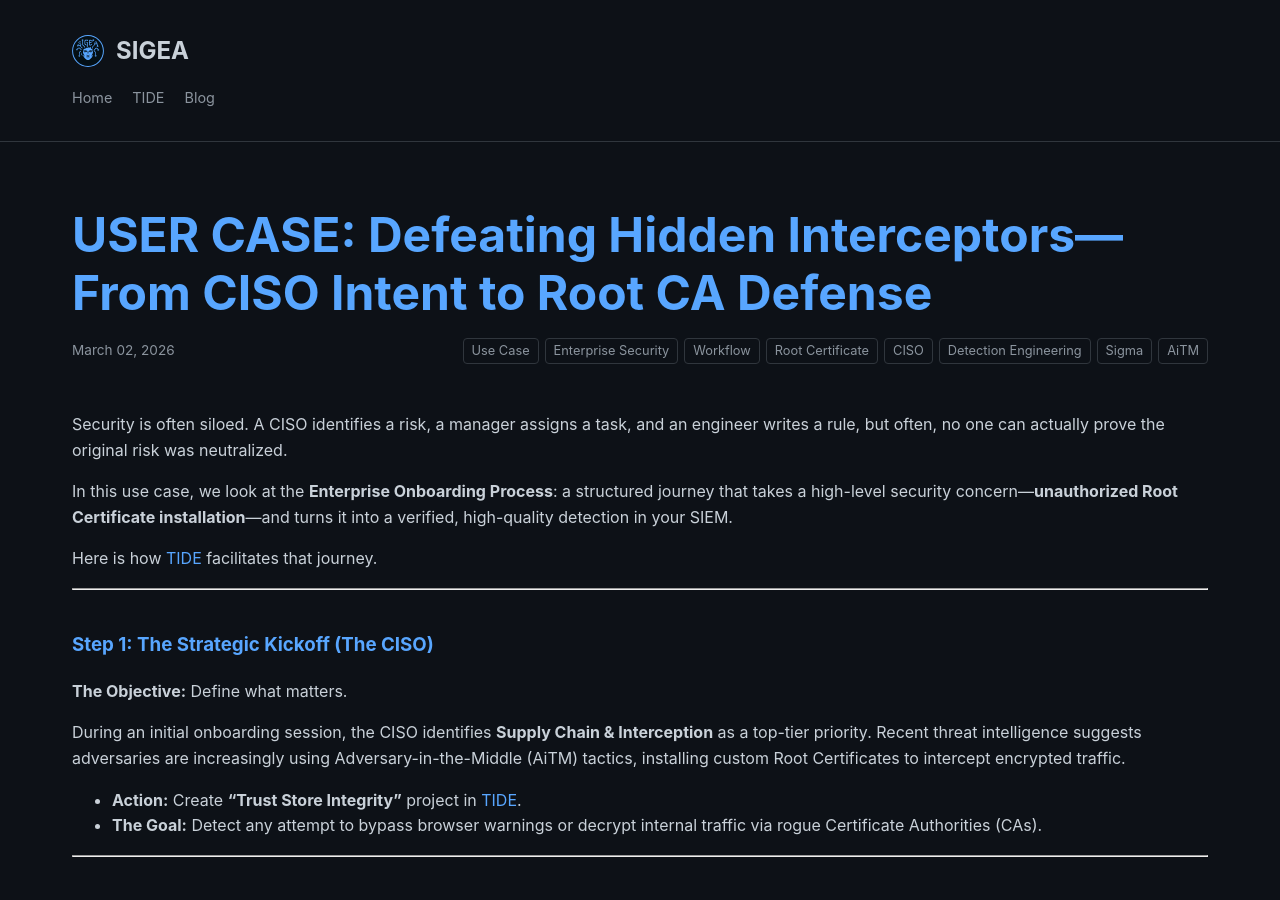
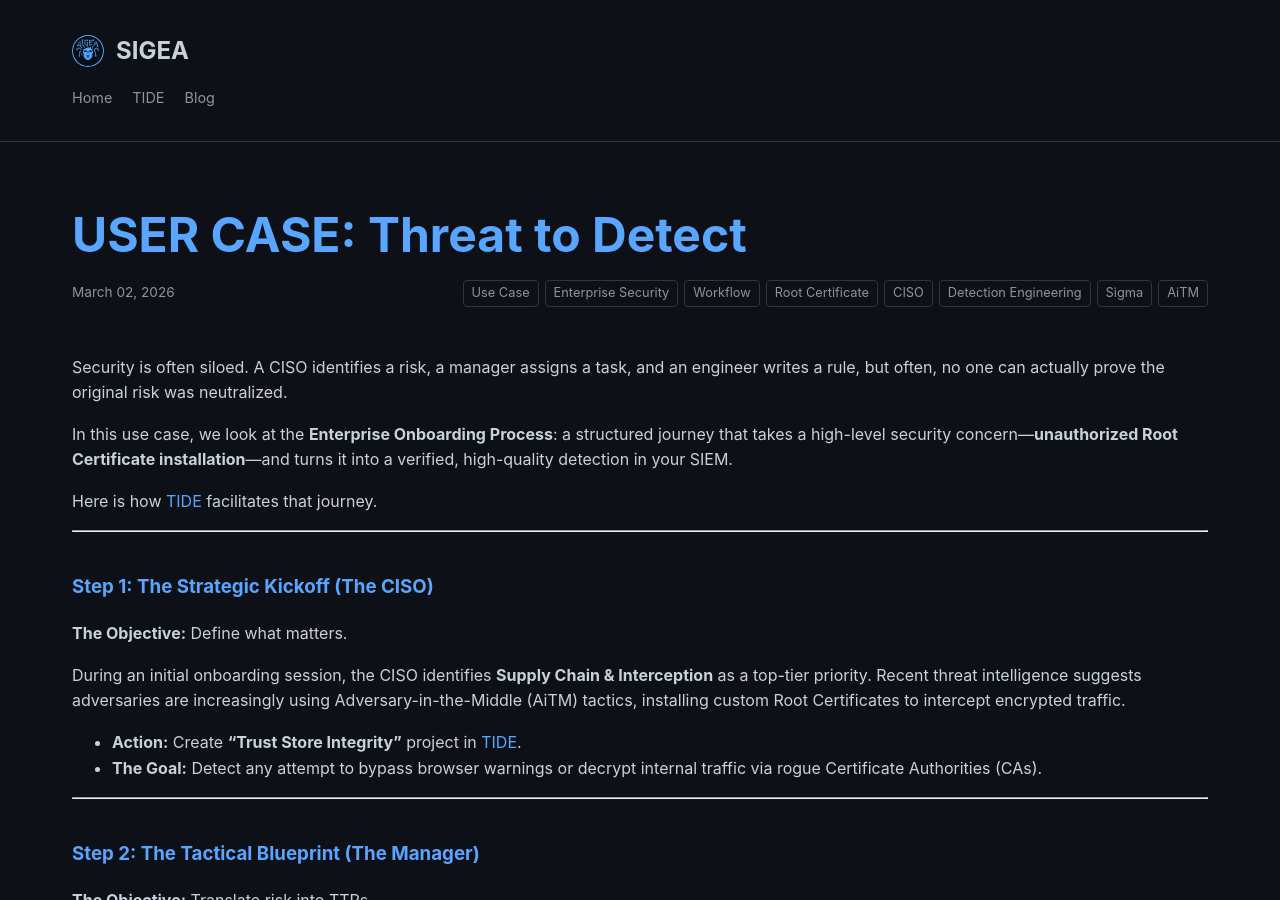
Before and after one commit to sigeauk/sigeauk.github.io, a Jekyll site: the page built from _posts/2026-03-02-USER-CASE-Onboarding.md, in a window 1280 px wide and 900 px high. Built offline with Jekyll 4.4.1, drawn with Linux system fonts in a browser that asks for light colours.

Commit message:
Title change

```diff
--- a/_posts/2026-03-02-USER-CASE-Onboarding.md
+++ b/_posts/2026-03-02-USER-CASE-Onboarding.md
@@ -1,6 +1,6 @@
 ---
 layout: post
-title:  "USER CASE: Defeating Hidden Interceptors—From CISO Intent to Root CA Defense"
+title:  "USER CASE: Threat to Detect"
 date:   2026-03-02
 author: Sigea Team
 categories: [Use Case, Enterprise Security, Workflow]
```
